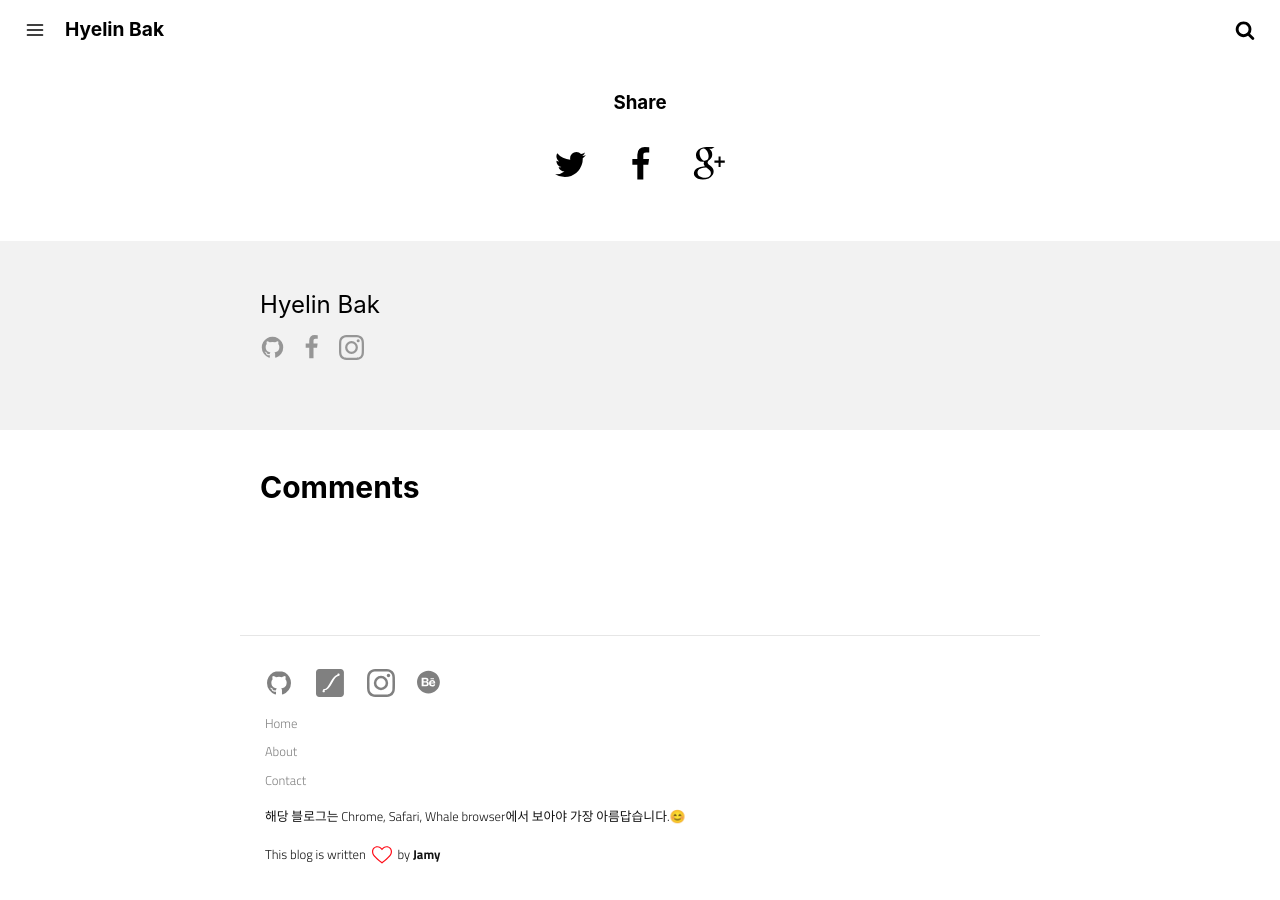
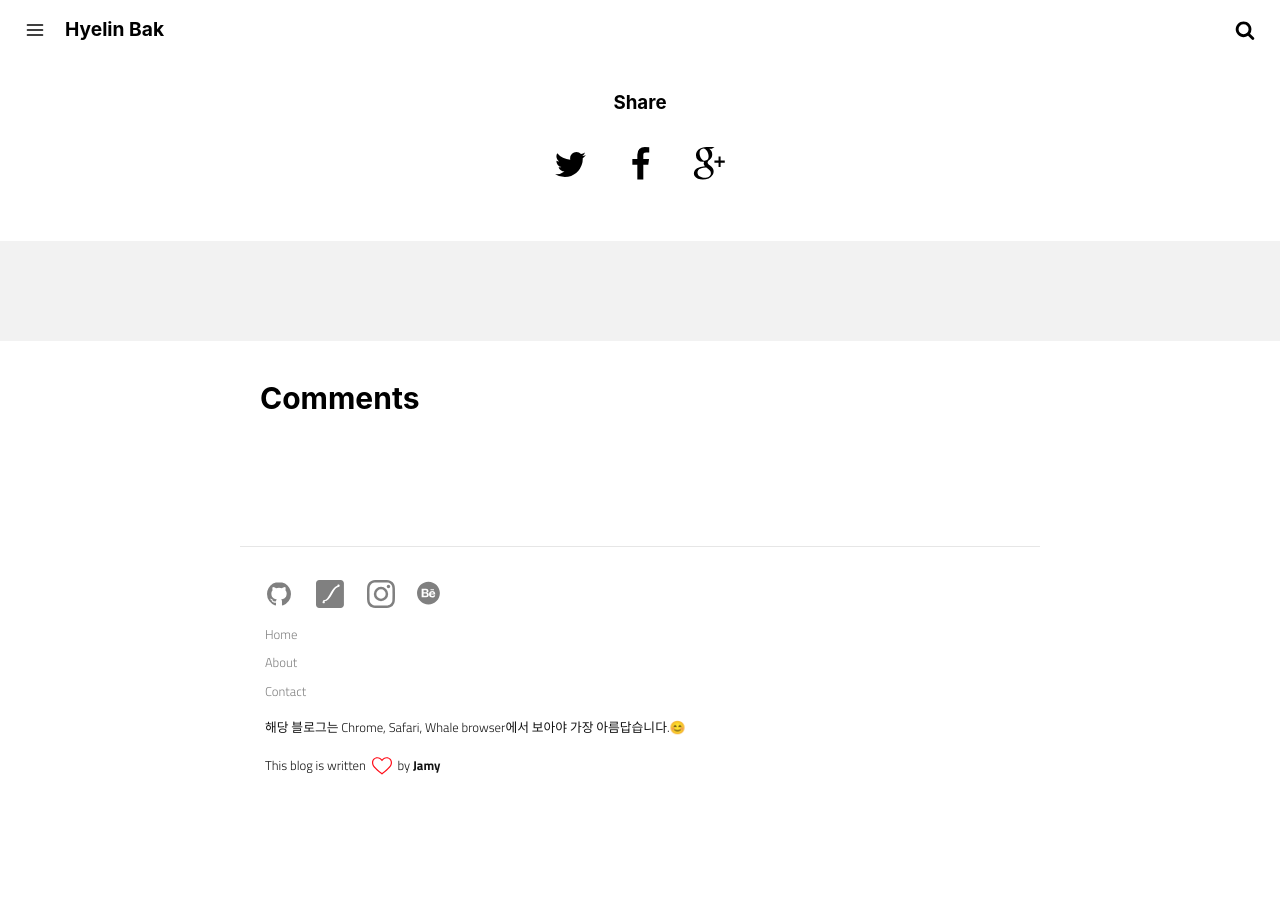
Before and after one commit to crazyjamy/crazyjamy.github.io, a Jekyll site: the page built from _posts/2020-10-02-icon_kids.md, in a window 1280 px wide and 900 px high, scrolled down 2761 px. Built offline with Jekyll 4.4.1, drawn with Linux system fonts in a browser that asks for light colours; comment, search, counter and statistics services are not loaded; after the commit the page ends 3572 px from its top, so only the background shows below that.

Commit message:
Update author.html

```diff
--- a/_includes/author.html
+++ b/_includes/author.html
@@ -1,6 +1,6 @@
-<section class="author" itemprop="author">
-  <div class="details" itemscope itemtype="http://schema.org/Person">
-    <!-- <img itemprop="image" class="img-rounded" src="http://res.cloudinary.com/dm7h7e8xj/image/upload/c_fill,h_200,w_200/v1504971955/neo_ruqszk.jpg" alt="{{ site.name }}"> -->
+ <section class="author" itemprop="author">
+  <!-- <div class="details" itemscope itemtype="http://schema.org/Person">
+   <img itemprop="image" class="img-rounded" src="http://res.cloudinary.com/dm7h7e8xj/image/upload/c_fill,h_200,w_200/v1504971955/neo_ruqszk.jpg" alt="{{ site.name }}">
     <h3 class="name">
       <a itemprop="name" href="https://github.com/{{ site.github_username }}">{{ site.username }}</a>
     </h3>
@@ -15,26 +15,26 @@
         <svg><use xlink:href="#icon-facebook"></use></svg>
       </a>
       {% endif %}
-      <!-- {% if site.twitter_username %}
+      {% if site.twitter_username %}
       <a itemprop="twitter" href="https://twitter.com/{{ site.twitter_username }}" title="Twitter">
         <svg><use xlink:href="#icon-twitter"></use></svg>
       </a>
-      {% endif %} -->
-      <!-- {% if site.medium_username %}
+      {% endif %}
+      {% if site.medium_username %}
       <a itemprop="medium" href="https://medium.com/@{{ site.medium_username }}" title="Twitter">
         <svg><use xlink:href="#icon-medium"></use></svg>
       </a>
-      {% endif %} -->
+      {% endif %}
       {% if site.instagram_username %}
       <a itemprop="instagram" href="https://www.instagram.com/{{ site.instagram_username }}" title="Instagram">
         <svg><use xlink:href="#icon-instagram"></use></svg>
       </a>
       {% endif %}
-      <!-- {% if site.linkedin_username %}
+       {% if site.linkedin_username %}
       <a itemprop="linkedin" href="https://www.linkedin.com/in/{{ site.linkedin_username }}" title="LinkedIn">
         <svg><use xlink:href="#icon-linkedin"></use></svg>
       </a>
-      {% endif %} -->
+      {% endif %}
     </p>
-  </div>
+  </div> -->
 </section>
```
